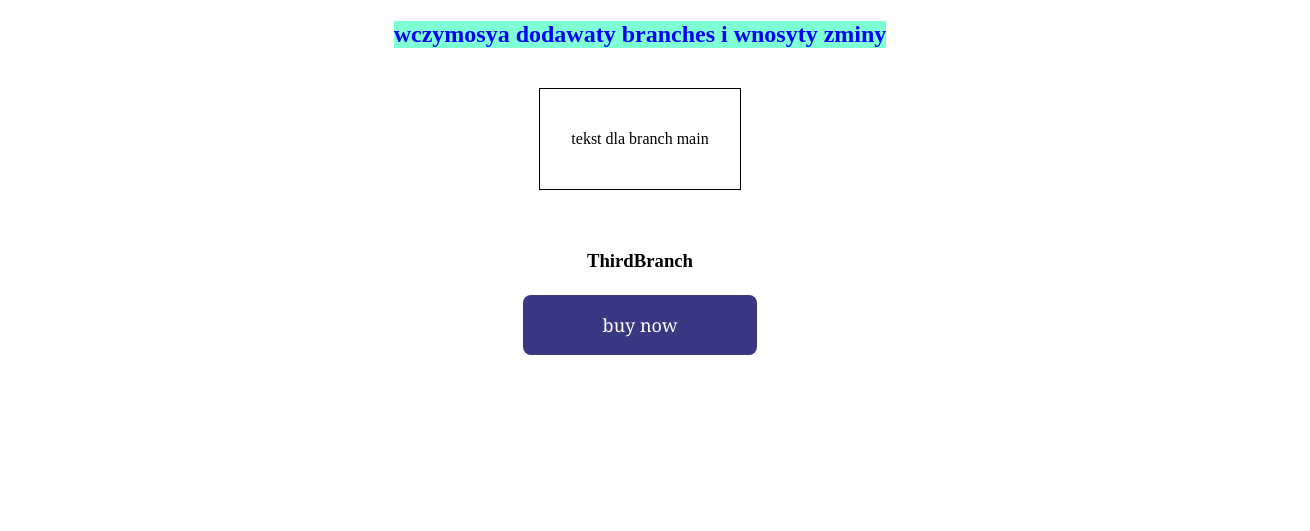
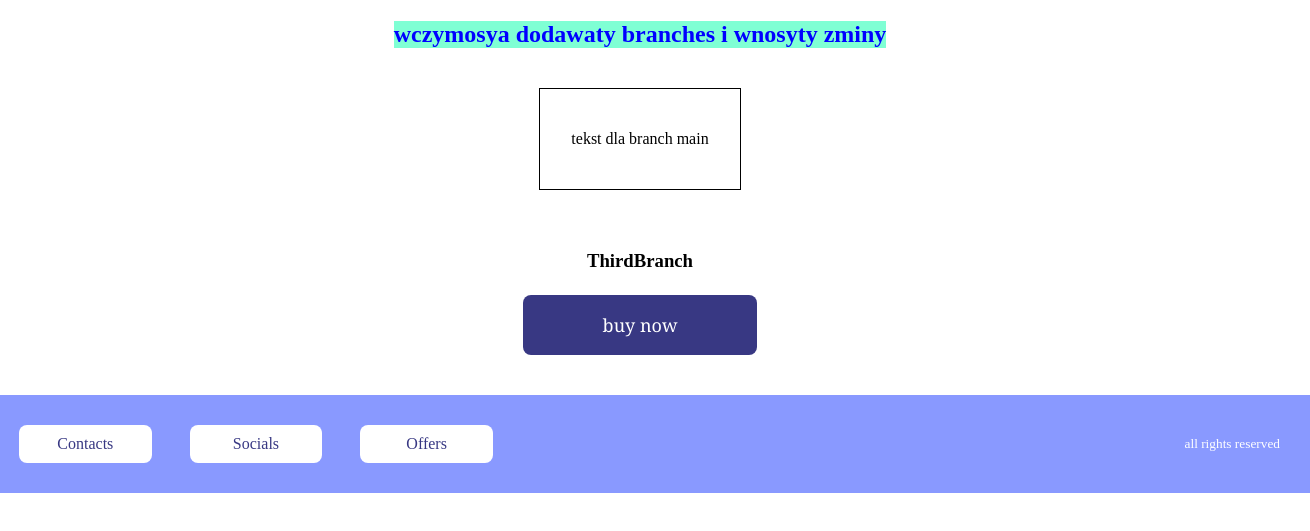
Before and after one commit to kseniabradlo/Branches-test, a plain HTML site: page index.html in a window 1280 px wide. Shown: the part 79-610 px from the top of the page, 1310 px wide, since content can reach past the window. Drawn offline with Linux system fonts and the light colour scheme.

Commit message:
footer in branch LastOne

```diff
--- a/index.html
+++ b/index.html
@@ -22,6 +22,15 @@
         <p>buy now</p>
     </div>
 
+    <footer>
+        <nav>
+            <a href="#">Contacts</a>
+            <a href="#">Socials</a>
+            <a href="#">Offers</a>
+        </nav>
+        <small>all rights reserved</small>
+    </footer>
+
 
 
 </div>
--- a/main.css
+++ b/main.css
@@ -49,3 +49,36 @@ h3{
     font-size: large;
     width: fit-content;
 }
+
+footer{
+    background-color: rgb(137, 153, 255);
+    color: white;
+    display: flex;
+    align-items: center;
+    justify-content: space-between;
+    width: 100%;
+    padding: 30px 30px;
+    margin-top: 40px;
+}
+
+footer nav {
+    display: flex;
+    align-items: center;
+    justify-content: space-around;
+    width: 40%;
+}
+
+footer nav a{
+    text-decoration: none;
+    color:  rgb(56, 56, 131);
+    padding: 10px 15px;
+    background-color: white;
+    border-radius: 8px;
+    width: 20%;
+text-align: center;
+}
+
+footer nav a:hover{
+    background-color: rgb(56, 56, 131);
+    color: white;
+}
```
